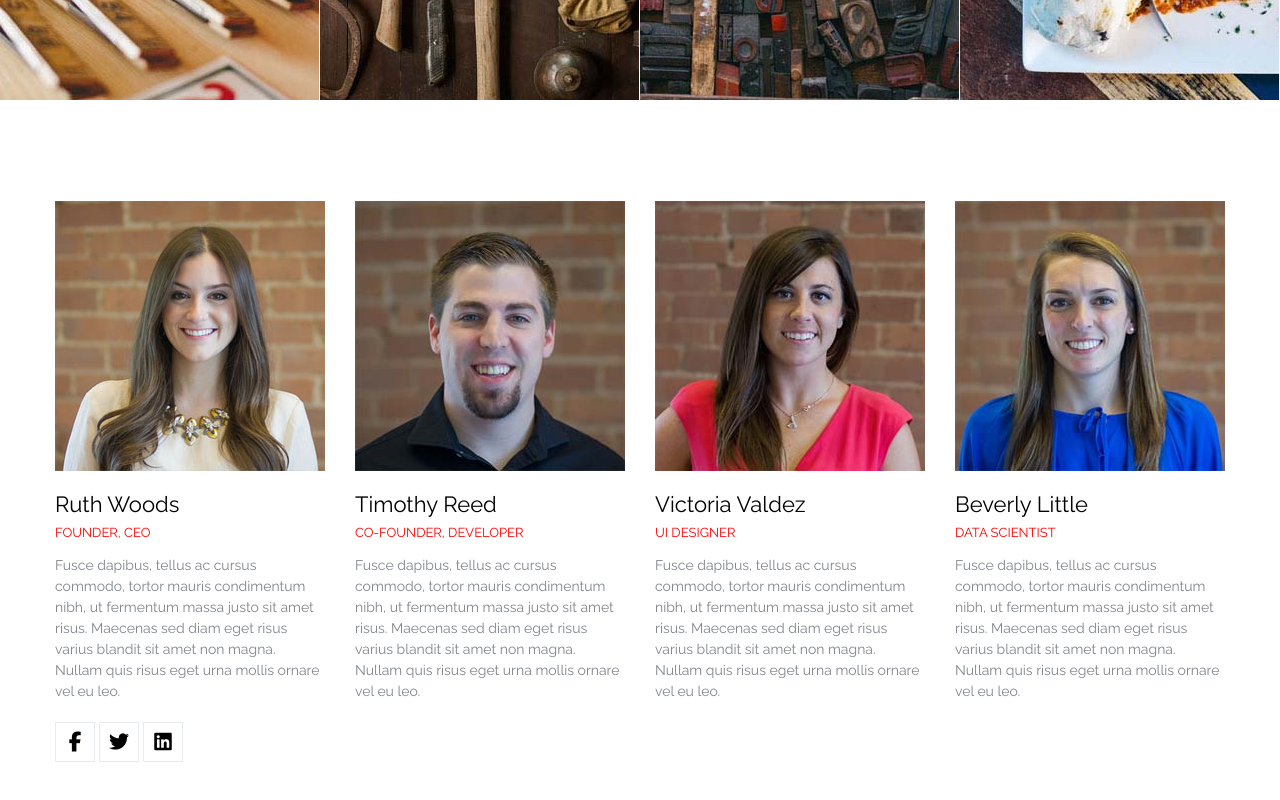
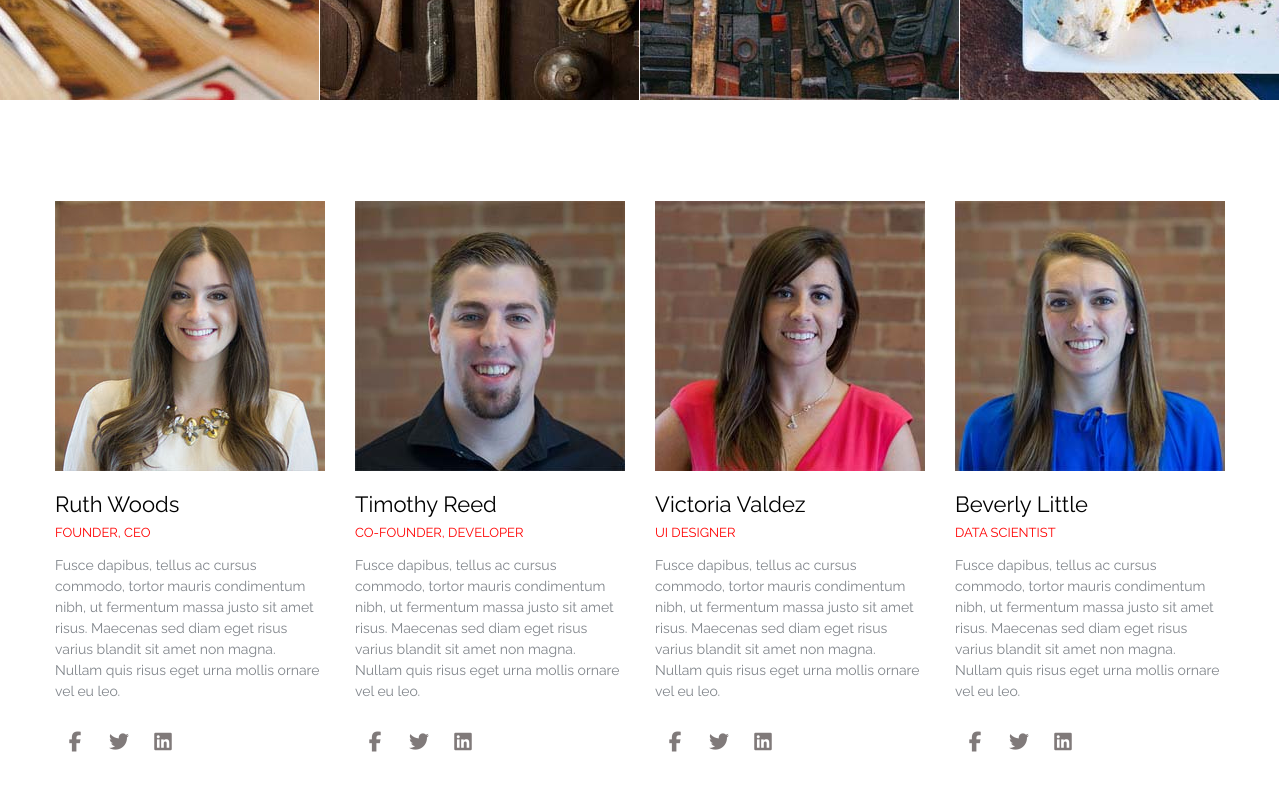
Before and after one commit to egorystuff/Active_Box, a plain HTML site: page index.html in a window 1280 px wide. Shown: the part 1903-2703 px from the top of the page. Drawn offline with nearby package versions, Linux system fonts and the light colour scheme; files whose address does not match are found by name.

Commit message:
This is a new update. I finished the block "team"

```diff
--- a/css/style.css
+++ b/css/style.css
@@ -305,10 +305,17 @@ p {
   align-items: center;
   width: 40px;
   height: 40px;
-  border: 1px solid #e8ecee;
+  border: 1px solid white;
 
   font-size: 20px;
-  color: black;
+  color: rgb(128, 122, 122);
 
   text-decoration: none;
+
+  transition: background 0.2s linear;
 }
+
+.social_item:hover {
+  background-color: rgb(128, 122, 122);
+  color: black;
+}
--- a/index.html
+++ b/index.html
@@ -214,15 +214,15 @@
               </p>
             </div>
             <div class="social">
-              <a class="social_item" href="#">
+              <a class="social_item" href="#" target="_blank">
                 <i class="fa-brands fa-facebook-f"></i>
               </a>
 
-              <a class="social_item" href="#">
+              <a class="social_item" href="#" target="_blank">
                 <i class="fa-brands fa-twitter"></i>
               </a>
 
-              <a class="social_item" href="#">
+              <a class="social_item" href="#" target="_blank">
                 <i class="fa-brands fa-linkedin"></i>
               </a>
             </div>
@@ -240,7 +240,19 @@
                 Nullam quis risus eget urna mollis ornare vel eu leo.
               </p>
             </div>
-            <div class="team_social"></div>
+            <div class="social">
+              <a class="social_item" href="#" target="_blank">
+                <i class="fa-brands fa-facebook-f"></i>
+              </a>
+
+              <a class="social_item" href="#" target="_blank">
+                <i class="fa-brands fa-twitter"></i>
+              </a>
+
+              <a class="social_item" href="#" target="_blank">
+                <i class="fa-brands fa-linkedin"></i>
+              </a>
+            </div>
           </div>
 
           <div class="team_item">
@@ -255,7 +267,19 @@
                 Nullam quis risus eget urna mollis ornare vel eu leo.
               </p>
             </div>
-            <div class="team_social"></div>
+            <div class="social">
+              <a class="social_item" href="#" target="_blank">
+                <i class="fa-brands fa-facebook-f"></i>
+              </a>
+
+              <a class="social_item" href="#" target="_blank">
+                <i class="fa-brands fa-twitter"></i>
+              </a>
+
+              <a class="social_item" href="#" target="_blank">
+                <i class="fa-brands fa-linkedin"></i>
+              </a>
+            </div>
           </div>
 
           <div class="team_item">
@@ -270,7 +294,19 @@
                 Nullam quis risus eget urna mollis ornare vel eu leo.
               </p>
             </div>
-            <div class="team_social"></div>
+            <div class="social">
+              <a class="social_item" href="#" target="_blank">
+                <i class="fa-brands fa-facebook-f"></i>
+              </a>
+
+              <a class="social_item" href="#" target="_blank">
+                <i class="fa-brands fa-twitter"></i>
+              </a>
+
+              <a class="social_item" href="#" target="_blank">
+                <i class="fa-brands fa-linkedin"></i>
+              </a>
+            </div>
           </div>
         </div>
       </div>
```
